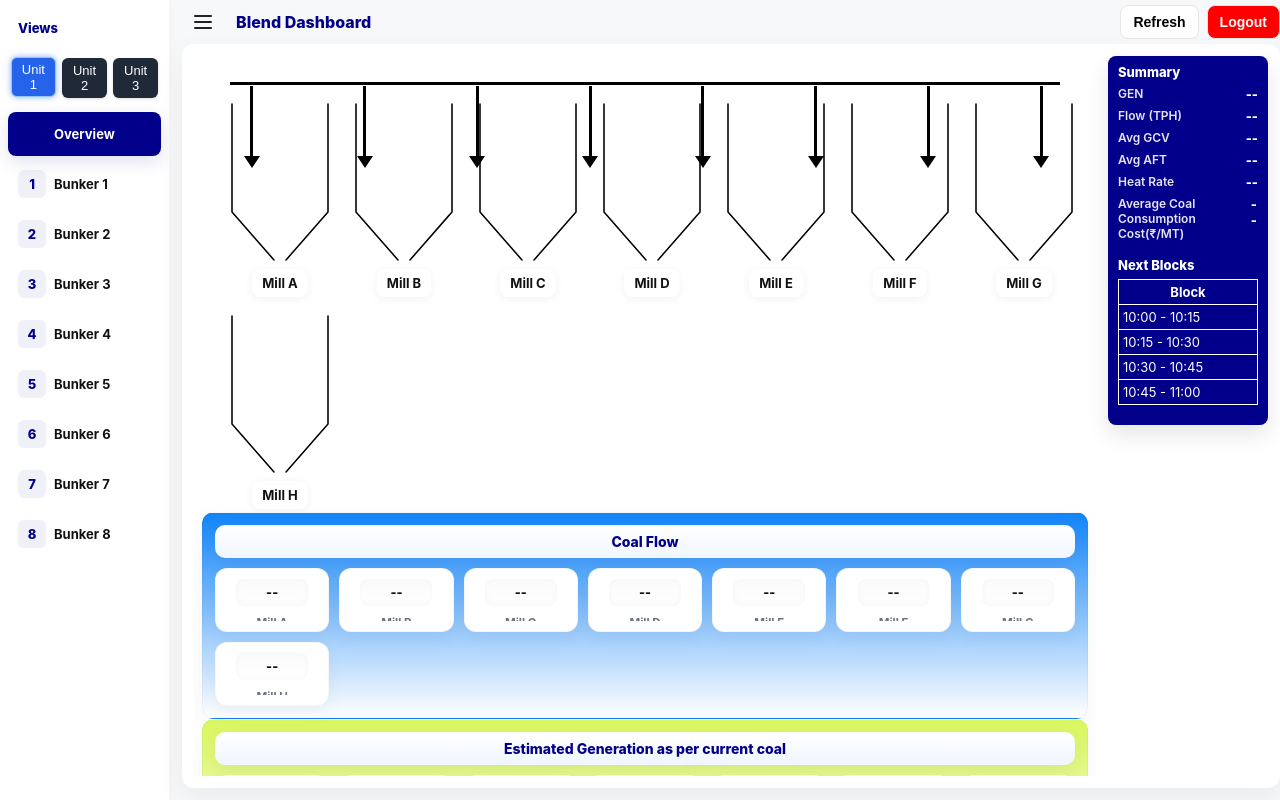
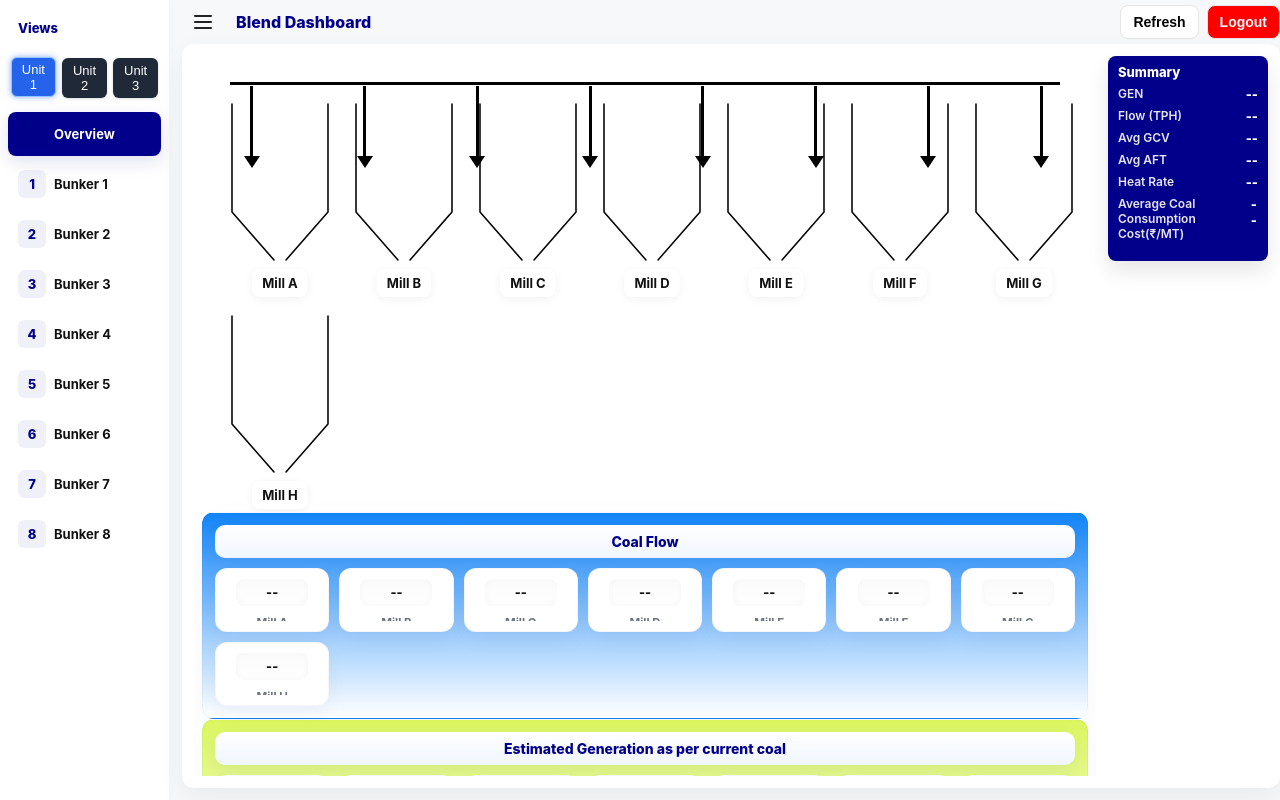
Before and after one commit to shahjoyal/reactview2, a React (Vite) app: page / in a window 1280 px wide. Built offline with nearby package versions, Linux system fonts and the light colour scheme; no server answers.

Commit message:
Update StatsPanel.jsx

```diff
--- a/src/components/StatsPanel.jsx
+++ b/src/components/StatsPanel.jsx
@@ -532,7 +532,7 @@ export default function StatsPanel() {
           <div className="stat-value" id="COSTRATE">--</div>
         </div>
 
-        <div id="blockTableWrap" className="block-table-wrap" style={{ marginTop: 10 }}>
+        {/* <div id="blockTableWrap" className="block-table-wrap" style={{ marginTop: 10 }}>
           <div style={{ fontSize: 13, fontWeight: 800, marginBottom: 6 }}>Next Blocks</div>
           <table className="block-table" id="blockTable" aria-label="Next blocks table" style={{ width: "100%", borderCollapse: "collapse", border: "1px solid #fff", color: "inherit" }}>
             <thead>
@@ -547,7 +547,7 @@ export default function StatsPanel() {
               <tr id="blockRow-3"><td className="block-time" style={{ border: "1px solid #fff", padding: 4 }}>--</td></tr>
             </tbody>
           </table>
-        </div>
+        </div> */}
 
         <div style={{ opacity: 0.85, fontSize: 11, marginTop: 6 }} />
       </div>
```
